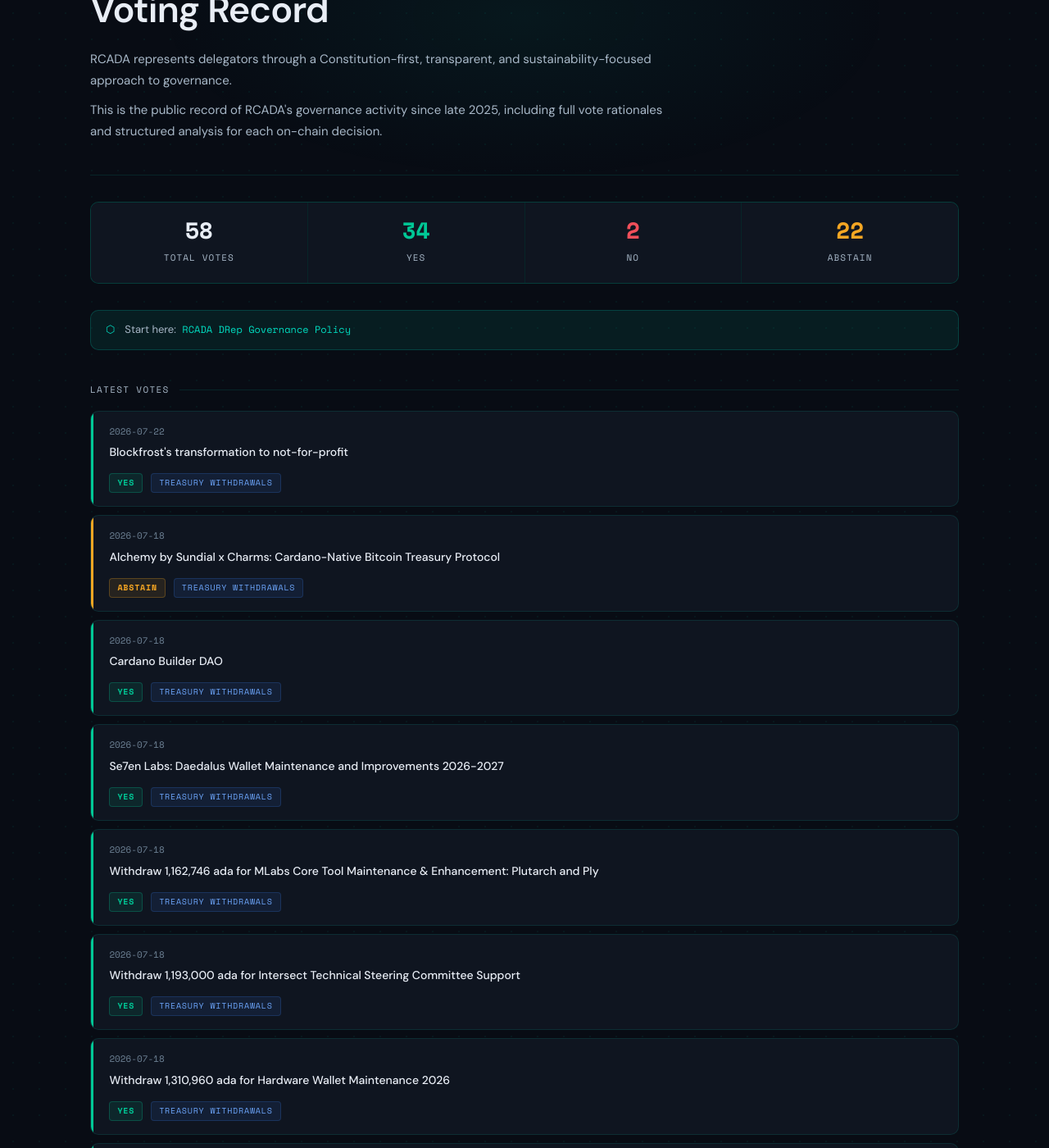
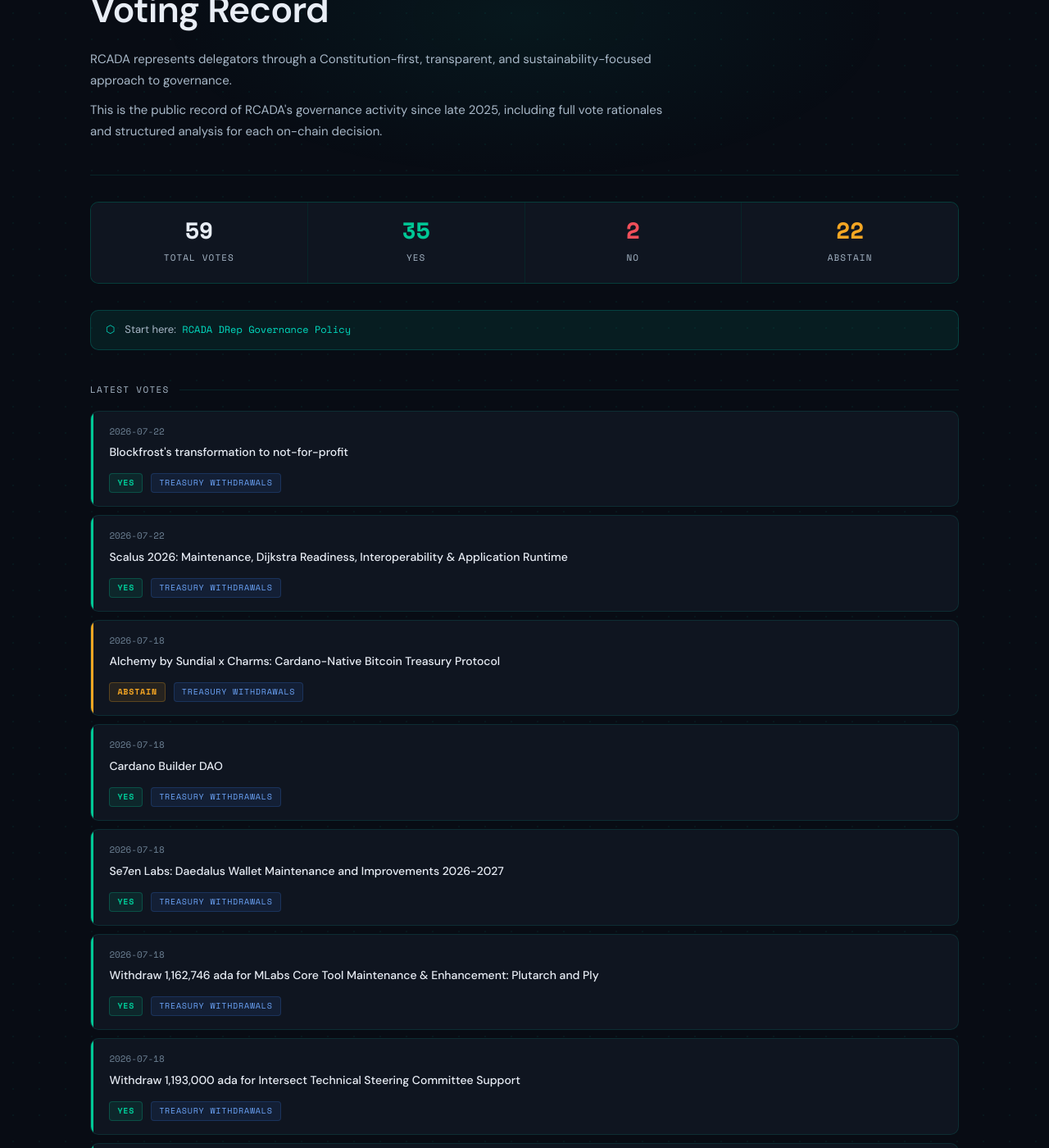
Before and after one commit to Brolloks/rcada-drep-votes, a Jekyll site: the page built from index.html, in a window 1280 px wide and 1400 px high, scrolled down 244 px. Shown: the whole window at 82% size. Built offline with Jekyll 4.4.1, drawn with Linux system fonts in a browser that asks for light colours; some of the changed text lies outside the part shown.

Commit message:
Auto-update indexes

```diff
--- a/index.html
+++ b/index.html
@@ -12,8 +12,8 @@ title: RCADA DRep Voting Record
 
 <!-- AUTO-STATS:START -->
 <div class="stats-row">
-  <div class="stat-cell"><span class="stat-num total">58</span><span class="stat-label">Total Votes</span></div>
-  <div class="stat-cell"><span class="stat-num yes">34</span><span class="stat-label">Yes</span></div>
+  <div class="stat-cell"><span class="stat-num total">59</span><span class="stat-label">Total Votes</span></div>
+  <div class="stat-cell"><span class="stat-num yes">35</span><span class="stat-label">Yes</span></div>
   <div class="stat-cell"><span class="stat-num no">2</span><span class="stat-label">No</span></div>
   <div class="stat-cell"><span class="stat-num abstain">22</span><span class="stat-label">Abstain</span></div>
 </div>
@@ -36,6 +36,12 @@ title: RCADA DRep Voting Record
   <div class="vote-card yes-card fade-in">
     <div class="vote-date">2026-07-22</div>
     <strong><a href="votes/2026/Blockfrost's transformation to not-for-profit.html">Blockfrost's transformation to not-for-profit</a></strong>
+    <span class="badge badge-yes">Yes</span>
+    <span class="badge badge-type">Treasury Withdrawals</span>
+  </div>
+  <div class="vote-card yes-card fade-in">
+    <div class="vote-date">2026-07-22</div>
+    <strong><a href="votes/2026/Scalus 2026_Maintenance, Dijkstra Readiness, Interoperability &amp; Application Runtime.html">Scalus 2026: Maintenance, Dijkstra Readiness, Interoperability &amp; Application Runtime</a></strong>
     <span class="badge badge-yes">Yes</span>
     <span class="badge badge-type">Treasury Withdrawals</span>
   </div>
@@ -87,12 +93,6 @@ title: RCADA DRep Voting Record
     <span class="badge badge-yes">Yes</span>
     <span class="badge badge-type">Treasury Withdrawals</span>
   </div>
-  <div class="vote-card abstain-card fade-in">
-    <div class="vote-date">2026-07-18</div>
-    <strong><a href="votes/2026/Withdraw 3,961,538 ada for Bringing Real-World Payments to Cardano with Wirex.html">Withdraw 3,961,538 ada for Bringing Real-World Payments to Cardano with Wirex</a></strong>
-    <span class="badge badge-abstain">Abstain</span>
-    <span class="badge badge-type">Treasury Withdrawals</span>
-  </div>
 </div>
 <!-- AUTO-INDEX:END -->
 
```
Also changed, not shown: votes/2026/index.md (+2 -1 lines).
